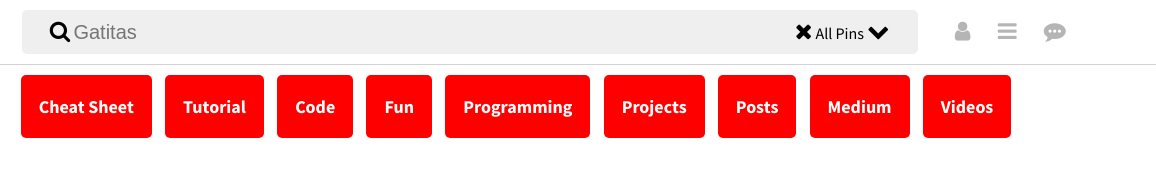
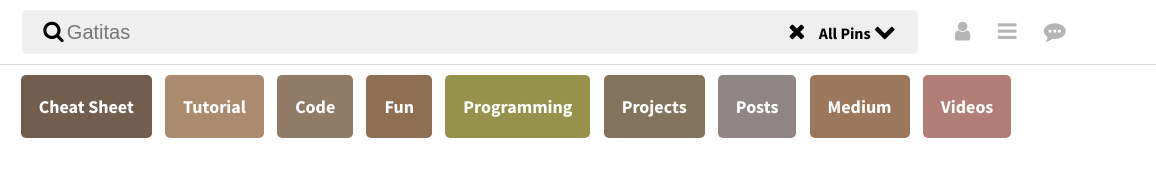
Before and after one commit to maribeltorresg/pinterest, a plain HTML site: page index.html in a window 1280 px wide. Shown: the full height of the page, 124-1280 px from the left. Drawn offline with Linux system fonts and the light colour scheme.

Commit message:
Header con estilos

```diff
--- a/css/main.css
+++ b/css/main.css
@@ -59,7 +59,6 @@ body {
     text-align: center;
 }
 .tags li {
-    background-color: red;
     color: #fff;
     border-radius: 5px;
     display: inline-block;
@@ -68,7 +67,33 @@ body {
     margin: 10px 5px;
     padding: 20px 18px;
 }
-
+.color-1 {
+    background-color: #725E4F;
+}
+.color-2 {
+    background-color: #AB8B6F;
+}
+.color-3 {
+    background-color: #8F7B66;
+}
+.color-4 {
+    background-color: #8F6F53;
+}
+.color-5 {
+    background-color: #96924B;
+}
+.color-6 {
+    background-color: #82745C;
+}
+.color-7 {
+    background-color: #8F8584;
+}
+.color-8 {
+    background-color: #9C775C;
+}
+.color-9 {
+    background-color: #B17E77;
+}
 
 
 
--- a/index.html
+++ b/index.html
@@ -21,7 +21,7 @@
                 <i class="fa fa-search"></i>
                 <input type="text" placeholder="Gatitas">
                 <i class="fa fa-close"></i>
-                All Pins
+                <span style="margin-left: 10px;font-weight: bold;">All Pins</span>
                 <i class="fa fa-chevron-down"></i>
             </li>
             <li>
@@ -41,35 +41,16 @@
             </li>
         </ul>
         <ul class="tags">
-            <li>Cheat Sheet</li>
-            <li>Tutorial</li>
-            <li>Code</li>
-            <li>Fun</li>
-            <li>Programming</li>
-            <li>Projects</li>
-            <li>Posts</li>
-            <li>Medium</li>
-            <li>Videos</li>
+            <li class="color-1">Cheat Sheet</li>
+            <li class="color-2">Tutorial</li>
+            <li class="color-3">Code</li>
+            <li class="color-4">Fun</li>
+            <li class="color-5">Programming</li>
+            <li class="color-6">Projects</li>
+            <li class="color-7">Posts</li>
+            <li class="color-8">Medium</li>
+            <li class="color-9">Videos</li>
         </ul>
-
-
-
-
-
-
-
-
-
-
-
-
-
-
-
-
-
-
-
     </header>
     <!-- Imagenes-->
     <main class="content">
```
